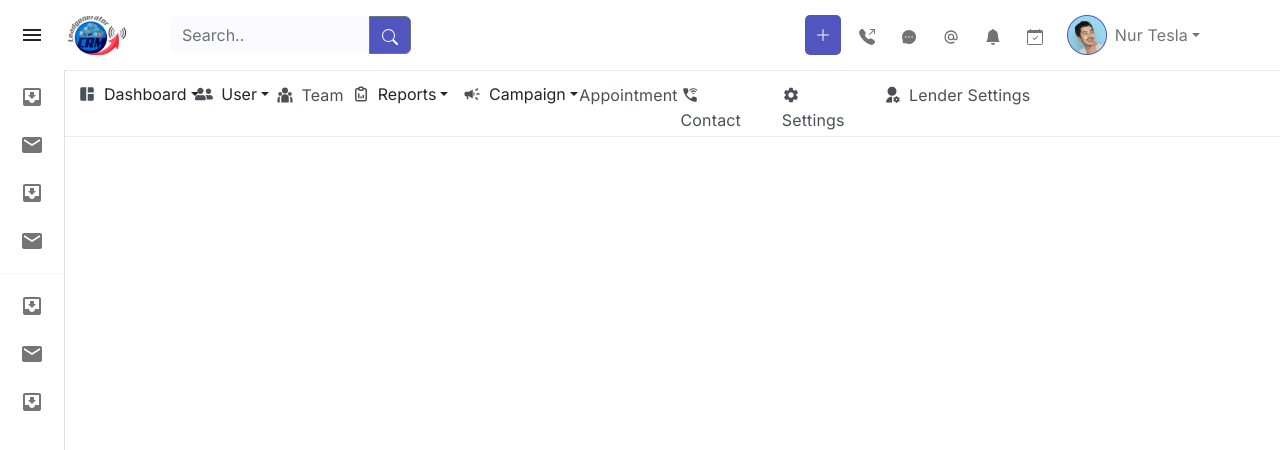
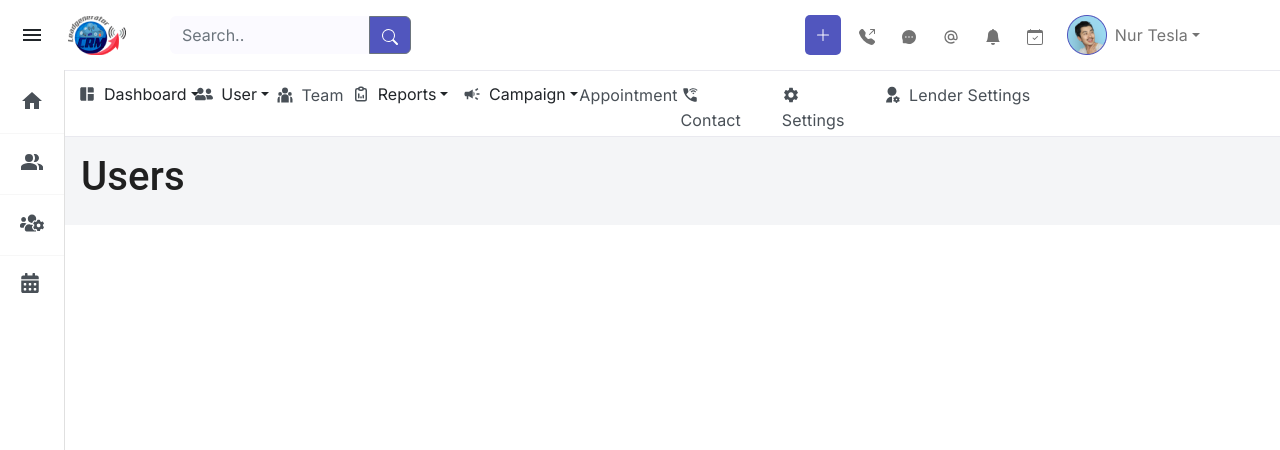
Before and after one commit to assraf-nur/CRM, a React (Create React App) app: page /users in a window 1280 px wide. Shown: the top 450 px of the page. Built offline with nearby package versions, Linux system fonts and the light colour scheme.

Commit message:
publish list

```diff
--- a/src/Components/CSS/Style.css
+++ b/src/Components/CSS/Style.css
@@ -61,3 +61,7 @@ body{
   text-decoration: none;
   color: #495057;
 }
+.left-list-link{
+  text-decoration: none;
+  color: #495057;
+}
--- /dev/null
+++ b/src/Components/Department/Department.js
@@ -0,0 +1,11 @@
+import React from 'react';
+
+const Department = () => {
+    return (
+        <div className='p-3'>
+            <h1>Department</h1>
+        </div>
+    );
+};
+
+export default Department;
--- a/src/Components/Navbar/Sidebar.js
+++ b/src/Components/Navbar/Sidebar.js
@@ -12,17 +12,18 @@ import MenuIcon from "@mui/icons-material/Menu";
 import ChevronLeftIcon from "@mui/icons-material/ChevronLeft";
 import ChevronRightIcon from "@mui/icons-material/ChevronRight";
 import ListItem from "@mui/material/ListItem";
-import ListItemButton from "@mui/material/ListItemButton";
-import ListItemIcon from "@mui/material/ListItemIcon";
-import ListItemText from "@mui/material/ListItemText";
-import InboxIcon from "@mui/icons-material/MoveToInbox";
-import MailIcon from "@mui/icons-material/Mail";
 import SubNav from "./SubNav";
 import Navbar from "./Navbar";
 import "../CSS/Style.css";
-import { Route, Routes } from "react-router-dom";
+import { Link, Route, Routes } from "react-router-dom";
 import Home from "../Home/Home";
 import Contact from "../Contact/Contact";
+import HomeIcon from "@mui/icons-material/Home";
+import PeopleAltIcon from "@mui/icons-material/PeopleAlt";
+import { Tooltip } from "@mui/material";
+import Users from "../Users/Users";
+import Department from "../Department/Department";
+import { FaUsersCog, FaCalendarAlt } from "react-icons/fa";
 
 const drawerWidth = 240;
 
@@ -136,31 +137,46 @@ export default function MiniDrawer() {
           </IconButton>
         </DrawerHeader>
         <Divider />
-        <List>
-          {["Inbox", "Starred", "Send email", "Drafts"].map((text, index) => (
-            <ListItem key={text} disablePadding sx={{ display: "block" }}>
-              <ListItemButton
-                sx={{
-                  minHeight: 48,
-                  justifyContent: open ? "initial" : "center",
-                  px: 2.5,
-                }}
-              >
-                <ListItemIcon
-                  sx={{
-                    minWidth: 0,
-                    mr: open ? 3 : "auto",
-                    justifyContent: "center",
-                  }}
-                >
-                  {index % 2 === 0 ? <InboxIcon /> : <MailIcon />}
-                </ListItemIcon>
-                <ListItemText primary={text} sx={{ opacity: open ? 1 : 0 }} />
-              </ListItemButton>
+        <nav aria-label="main mailbox folders">
+          <List>
+            <ListItem disablePadding>
+              <Tooltip title="Home" arrow>
+                <Link className="ms-3 py-3 left-list-link" to="/">
+                  <HomeIcon className="ms-1 me-4 mb-1" />
+                  Home
+                </Link>
+              </Tooltip>
             </ListItem>
-          ))}
-        </List>
-        <Divider />
+            <Divider />
+            <ListItem disablePadding>
+              <Tooltip title="users" arrow>
+                <Link className="ms-3 py-3 left-list-link" to="/users">
+                  <PeopleAltIcon className="ms-1 me-4 mb-1" />
+                  Users
+                </Link>
+              </Tooltip>
+            </ListItem>
+            <Divider />
+            <ListItem disablePadding>
+              <Tooltip title="Department" arrow>
+                <Link className="ms-3 py-3 left-list-link" to="/department">
+                  <FaUsersCog className="ms-1 fs-4 me-4 mb-1" />
+                  Department
+                </Link>
+              </Tooltip>
+            </ListItem>
+            <Divider />
+            <ListItem disablePadding>
+              <Tooltip title="Department" arrow>
+                <Link className="ms-3 py-3 left-list-link" to="/department">
+                  <FaCalendarAlt className="ms-1 fs-5 me-4 mb-1" />
+                  Calendar
+                </Link>
+              </Tooltip>
+            </ListItem>
+          </List>
+        </nav>
+        {/* <Divider />
         <List>
           {["All mail", "Trash", "Spam"].map((text, index) => (
             <ListItem key={text} disablePadding sx={{ display: "block" }}>
@@ -184,7 +200,7 @@ export default function MiniDrawer() {
               </ListItemButton>
             </ListItem>
           ))}
-        </List>
+        </List> */}
       </Drawer>
       <Box className="right-box" component="main" sx={{ flexGrow: 1 }}>
         <div className="subs-nav">
@@ -194,6 +210,8 @@ export default function MiniDrawer() {
         <Routes>
           <Route path="/" element={<Home></Home>} />
           <Route path="/contact" element={<Contact></Contact>} />
+          <Route path="/users" element={<Users></Users>} />
+          <Route path="/department" element={<Department></Department>} />
         </Routes>
       </Box>
     </Box>
--- /dev/null
+++ b/src/Components/Users/Users.js
@@ -0,0 +1,11 @@
+import React from 'react';
+
+const Users = () => {
+    return (
+        <div className='p-3'>
+            <h1>Users</h1>
+        </div>
+    );
+};
+
+export default Users;
```
